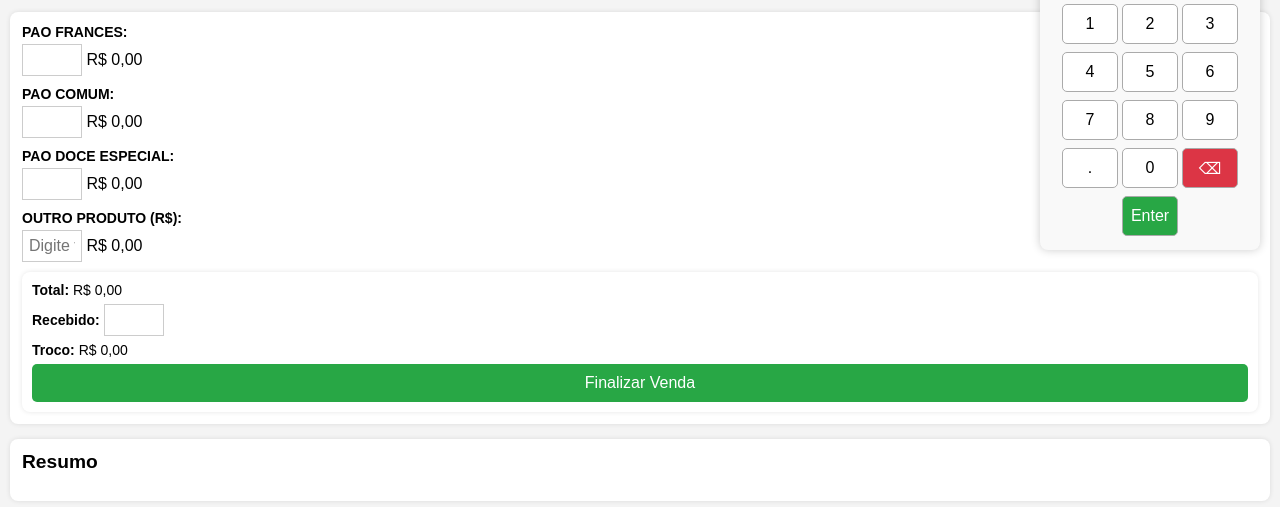
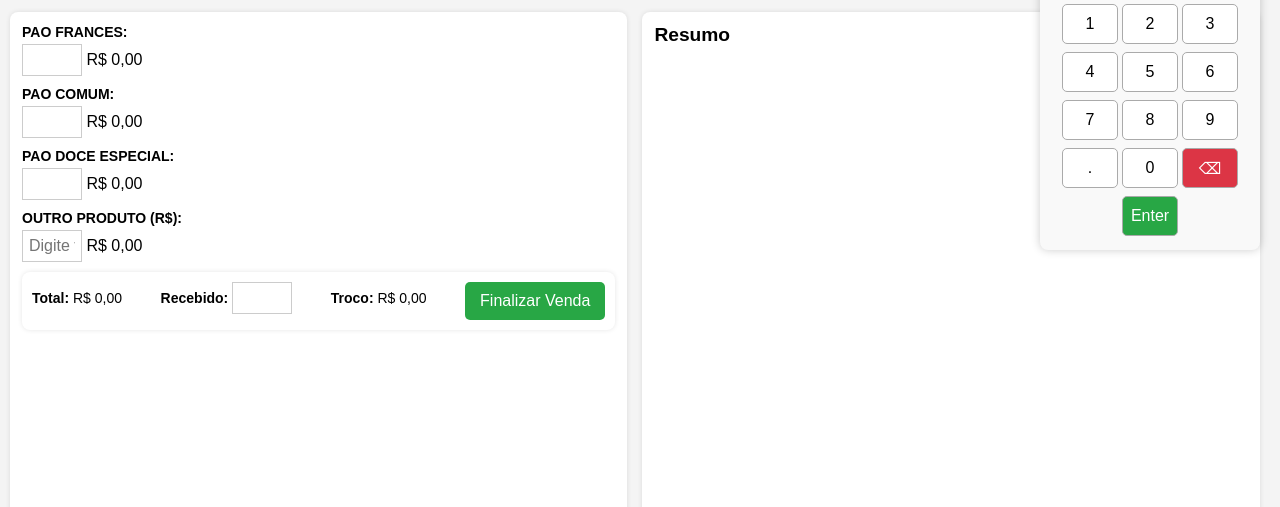
Before and after one commit to Tvf007/calculadora-atualizada, a plain HTML site: page index.html in a window 1280 px wide. Shown: the part 57-564 px from the top of the page. Drawn offline with Linux system fonts and the light colour scheme.

Commit message:
Update index.html

```diff
--- a/index.html
+++ b/index.html
@@ -16,7 +16,6 @@
       min-height: 100vh;
       display: flex;
       flex-direction: column;
-      overflow-x: hidden;
     }
     h1 {
       text-align: center;
@@ -25,8 +24,10 @@
     }
     .container {
       display: flex;
-      flex-direction: column;
+      flex-direction: row;
       gap: 15px;
+      flex-grow: 1;
+      flex-wrap: wrap;
     }
     .col-esquerda,
     .col-direita {
@@ -35,6 +36,12 @@
       padding: 12px;
       box-shadow: 0 0 5px rgba(0,0,0,0.1);
       width: 100%;
+    }
+    @media (min-width: 768px) {
+      .col-esquerda,
+      .col-direita {
+        width: 49%;
+      }
     }
     .produto {
       margin-bottom: 10px;
@@ -74,21 +81,23 @@
     }
     .rodape {
       display: flex;
-      flex-direction: column;
-      align-items: flex-start;
+      justify-content: space-between;
+      align-items: center;
       margin-top: 10px;
       padding: 10px;
       background: #fff;
       border-radius: 8px;
       box-shadow: 0 0 5px rgba(0,0,0,0.1);
       font-size: 14px;
+      position: relative;
+      z-index: 1;
     }
     .rodape div {
       margin-bottom: 6px;
     }
     .rodape button {
-      width: 100%;
-      padding: 10px;
+      width: auto;
+      padding: 10px 15px;
       font-size: 16px;
       background-color: #28a745;
       color: white;
@@ -196,28 +205,28 @@
   <div class="col-esquerda">
     <div class="produto">
       <label for="quantidadePaoFrances">PAO FRANCES:</label>
-      <input type="text" id="quantidadePaoFrances" onclick="abrirTeclado(this)">
+      <input type="text" id="quantidadePaoFrances" onclick="abrirTeclado(this)" readonly>
       <span id="resultadoPaoFrances">R$ 0,00</span>
     </div>
     <div class="produto">
       <label for="quantidadePaoDoceComum">PAO COMUM:</label>
-      <input type="text" id="quantidadePaoDoceComum" onclick="abrirTeclado(this)">
+      <input type="text" id="quantidadePaoDoceComum" onclick="abrirTeclado(this)" readonly>
       <span id="resultadoPaoDoceComum">R$ 0,00</span>
     </div>
     <div class="produto">
       <label for="quantidadePaoDoceEspecial">PAO DOCE ESPECIAL:</label>
-      <input type="text" id="quantidadePaoDoceEspecial" onclick="abrirTeclado(this)">
+      <input type="text" id="quantidadePaoDoceEspecial" onclick="abrirTeclado(this)" readonly>
       <span id="resultadoPaoDoceEspecial">R$ 0,00</span>
     </div>
     <div class="produto">
       <label for="valorEntrada">OUTRO PRODUTO (R$):</label>
-      <input type="text" id="valorEntrada" placeholder="Digite valor" onclick="abrirTeclado(this)">
+      <input type="text" id="valorEntrada" placeholder="Digite valor" onclick="abrirTeclado(this)" readonly>
       <span id="resultadoAcumulado">R$ 0,00</span>
     </div>
     <!-- Rodapé dentro da coluna esquerda -->
     <div class="rodape">
       <div><strong>Total:</strong> <span id="valorTotal">R$ 0,00</span></div>
-      <div><strong>Recebido:</strong> <input type="text" id="valorRecebido" onclick="abrirTeclado(this)"></div>
+      <div><strong>Recebido:</strong> <input type="text" id="valorRecebido" onclick="abrirTeclado(this)" readonly></div>
       <div><strong>Troco:</strong> <span id="valorTroco">R$ 0,00</span></div>
       <button onclick="proximoCliente()">Finalizar Venda</button>
     </div>
@@ -479,10 +488,13 @@
 
   window.onload = () => {
     registrarServiceWorker();
-    // Impede digitação física
+
+    // Impede o teclado físico do celular
     document.querySelectorAll("input[type='text']").forEach(input => {
-      input.addEventListener('keydown', e => e.preventDefault());
+      input.setAttribute("readonly", true);
+      input.addEventListener("focus", () => abrirTeclado(input));
     });
+
     // Mostra o teclado sempre visível
     document.getElementById('tecladoNumerico').style.display = 'block';
   };
```
